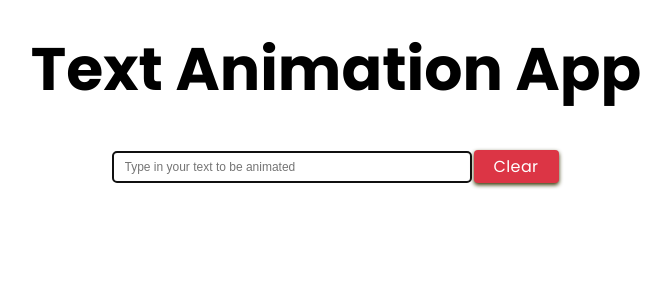
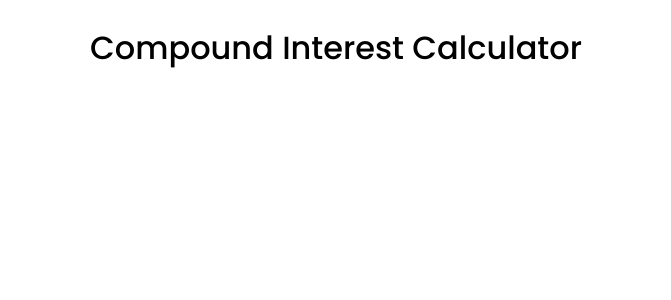
Before and after one commit to spectr-e/react-projects, a React (Vite) app: page / in a window 1280 px wide. Shown: the top 300 px of the page, without its empty margins (304-975 px from the left). Built offline with nearby package versions, Linux system fonts and the light colour scheme.

Commit message:
feat(CompoundInterestCalcApp): Add codebase for project 19

```diff
--- a/src/App.jsx
+++ b/src/App.jsx
@@ -20,6 +20,7 @@ import {
   NotesApp,
   NavBarApp,
   TextAnimationApp,
+  CompoundInterestCalcApp,
 } from './Projects'
 
 function App() {
@@ -43,7 +44,8 @@ function App() {
         {/* <RegistrationForm /> */}
         {/* <NotesApp /> */}
         {/* <NavBarApp /> */}
-        <TextAnimationApp />
+        {/* <TextAnimationApp /> */}
+        <CompoundInterestCalcApp />
       </div>
     </div>
   )
--- /dev/null
+++ b/src/Projects/19-compound-interest-calc-app/CompoundInterestCalcApp.jsx
@@ -0,0 +1,14 @@
+import { Title } from '../../components'
+
+const CompoundInterestCalcApp = () => {
+  return (
+    <div className='container'>
+      <Title
+        title={'Compound Interest Calculator'}
+        classes={'subtitle text-center'}
+      />
+    </div>
+  )
+}
+
+export default CompoundInterestCalcApp
--- a/src/Projects/index.js
+++ b/src/Projects/index.js
@@ -18,8 +18,10 @@ import NotesApp from './16-notes-app/NotesApp'
 import { NotesStyle, Icons, DeleteIcon } from './16-notes-app/NotesStyle'
 import NavBarApp from './17-responsive-navigation-app/NavBar'
 import TextAnimationApp from './18-text-animation-app/TextAnimationApp'
+import CompoundInterestCalcApp from './19-compound-interest-calc-app/CompoundInterestCalcApp'
 
 export {
+  CompoundInterestCalcApp,
   TextAnimationApp,
   NavBarApp,
   DeleteIcon,
```
